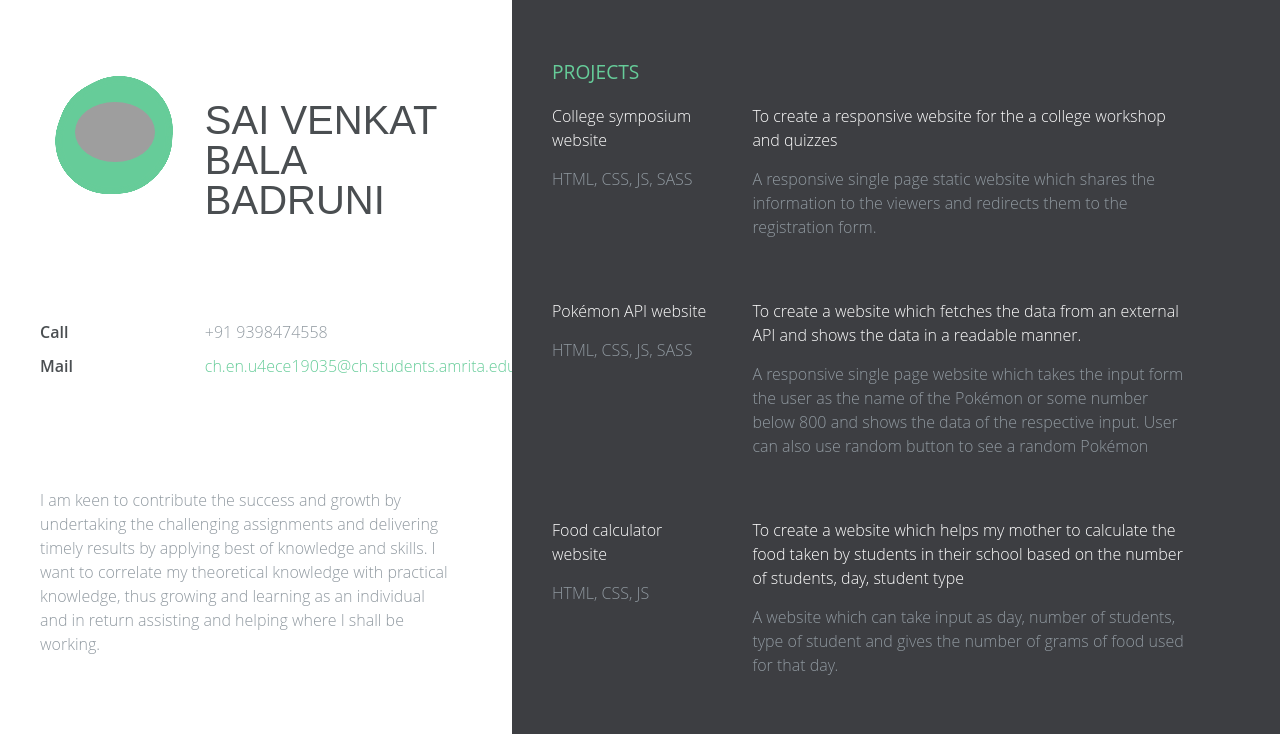
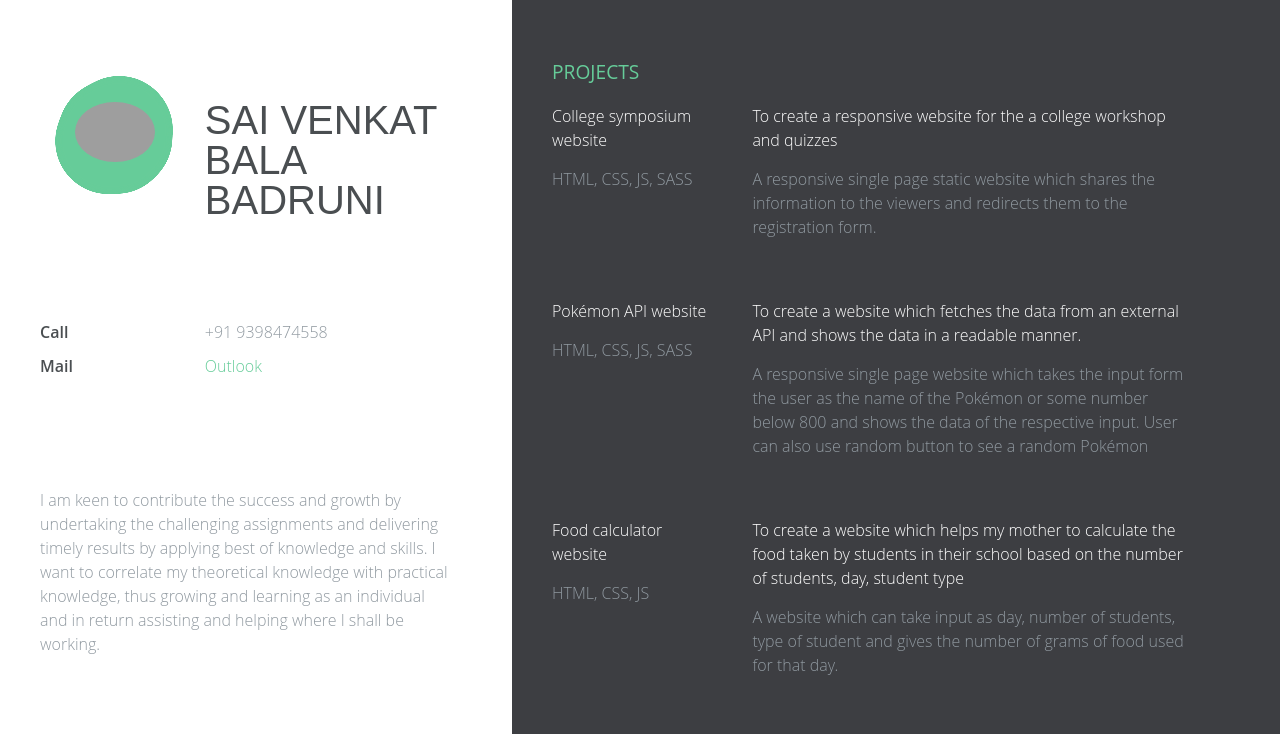
Before and after one commit to Thunderbolt2-o/resume, a plain HTML site: page index.html in a window 1280 px wide. Shown: the top 734 px of the page. Drawn offline with nearby package versions, Linux system fonts and the light colour scheme; grey boxes are pictures that could not be loaded.

Commit message:
Update index.html

```diff
--- a/index.html
+++ b/index.html
@@ -58,7 +58,7 @@
        </ul>
         <ul class="list-content ">
          <li>+91 9398474558</li>
-         <li><a href="ch.en.u4ece19035@ch.students.amrita.edu">ch.en.u4ece19035@ch.students.amrita.edu</a></li>
+         <li><a href="ch.en.u4ece19035@ch.students.amrita.edu">Outlook</a></li>
         </ul>
       </div>
       <div class="contact-presentation">
```
